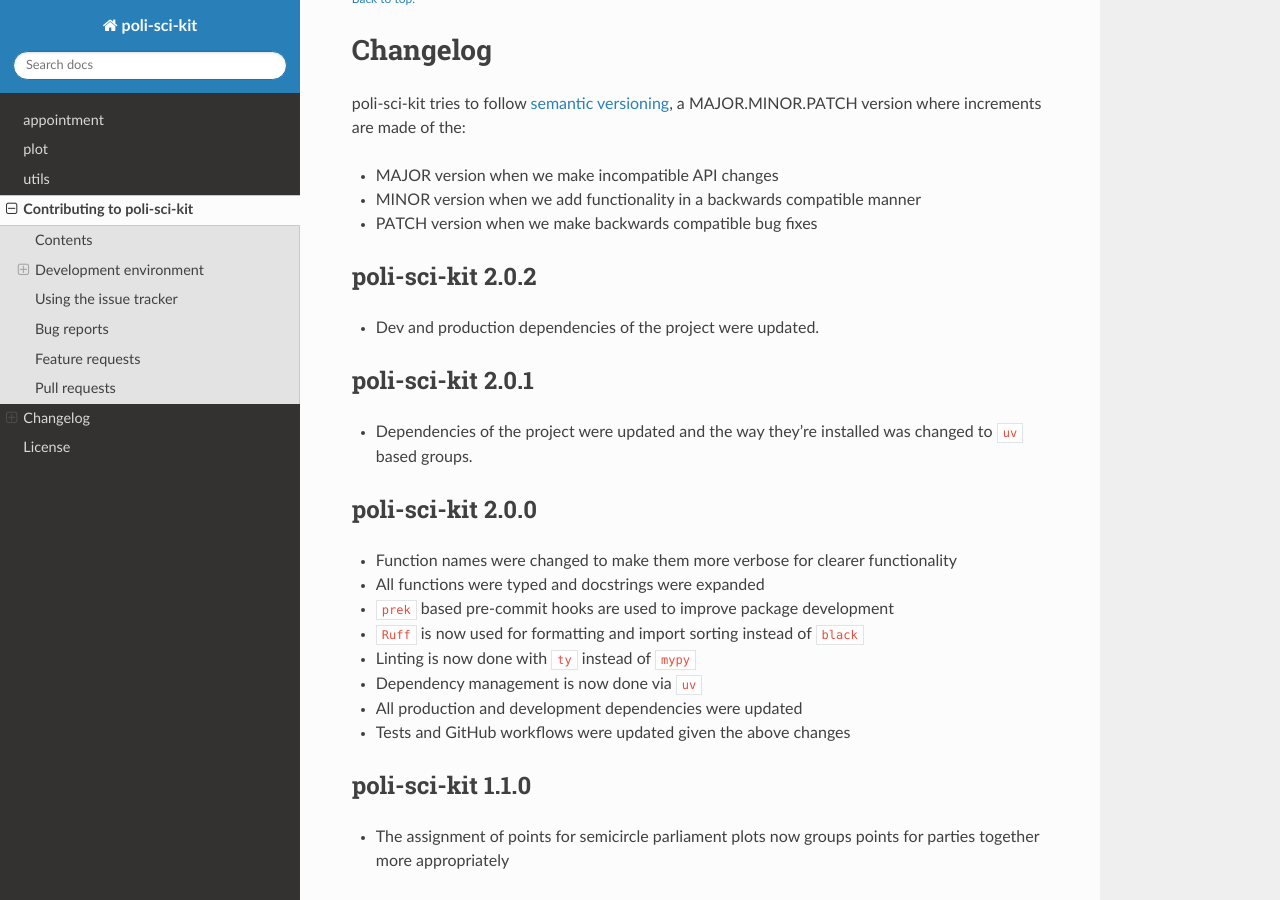
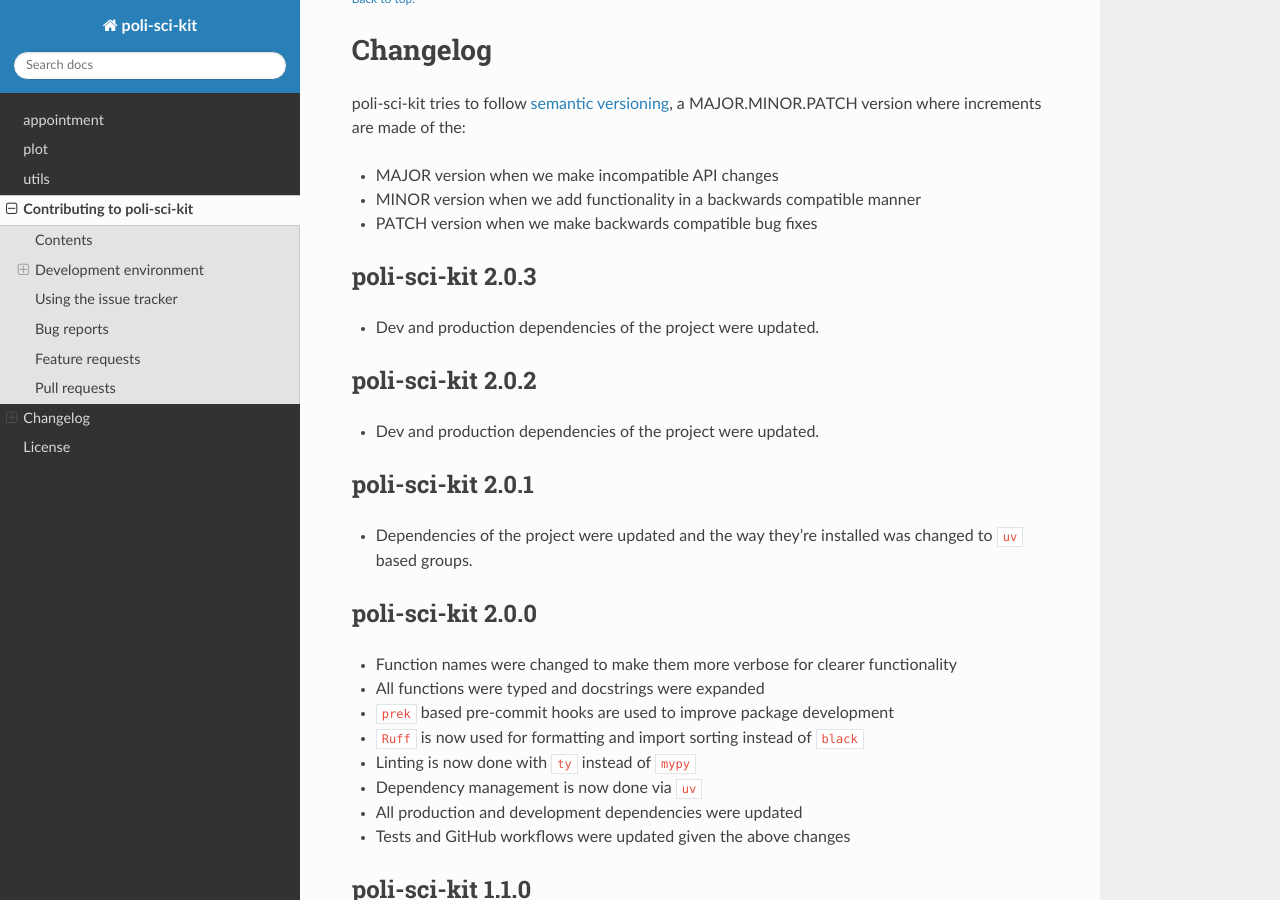
Before and after one commit to andrewtavis/poli-sci-kit, a Sphinx documentation site: the page built from docs/source/notes.rst, in a window 1280 px wide and 900 px high, scrolled down 4323 px. Built offline with Sphinx 7.4.7 and the Read the Docs theme 3.1.0, drawn with Linux system fonts in a browser that asks for light colours; formulas are drawn with MathJax 3.

Commit message:
Version up to v2.0.3

```diff
--- a/CHANGELOG.md
+++ b/CHANGELOG.md
@@ -5,6 +5,10 @@
 - MAJOR version when we make incompatible API changes
 - MINOR version when we add functionality in a backwards compatible manner
 - PATCH version when we make backwards compatible bug fixes
+
+## poli-sci-kit 2.0.3
+
+- Dev and production dependencies of the project were updated.
 
 ## poli-sci-kit 2.0.2
 
--- a/docs/source/conf.py
+++ b/docs/source/conf.py
@@ -24,7 +24,7 @@
 author = "poli-sci-kit developers"
 
 # The full version, including alpha/beta/rc tags
-release = "2.0.2"
+release = "2.0.3"
 
 # -- General configuration ---------------------------------------------------
 
--- a/pyproject.toml
+++ b/pyproject.toml
@@ -6,7 +6,7 @@
 
 [project]
 name = "poli-sci-kit"
-version = "2.0.2"
+version = "2.0.3"
 description = "Political elections, appointment, analysis and visualization in Python"
 readme = "README.md"
 requires-python = ">=3.12"
```
